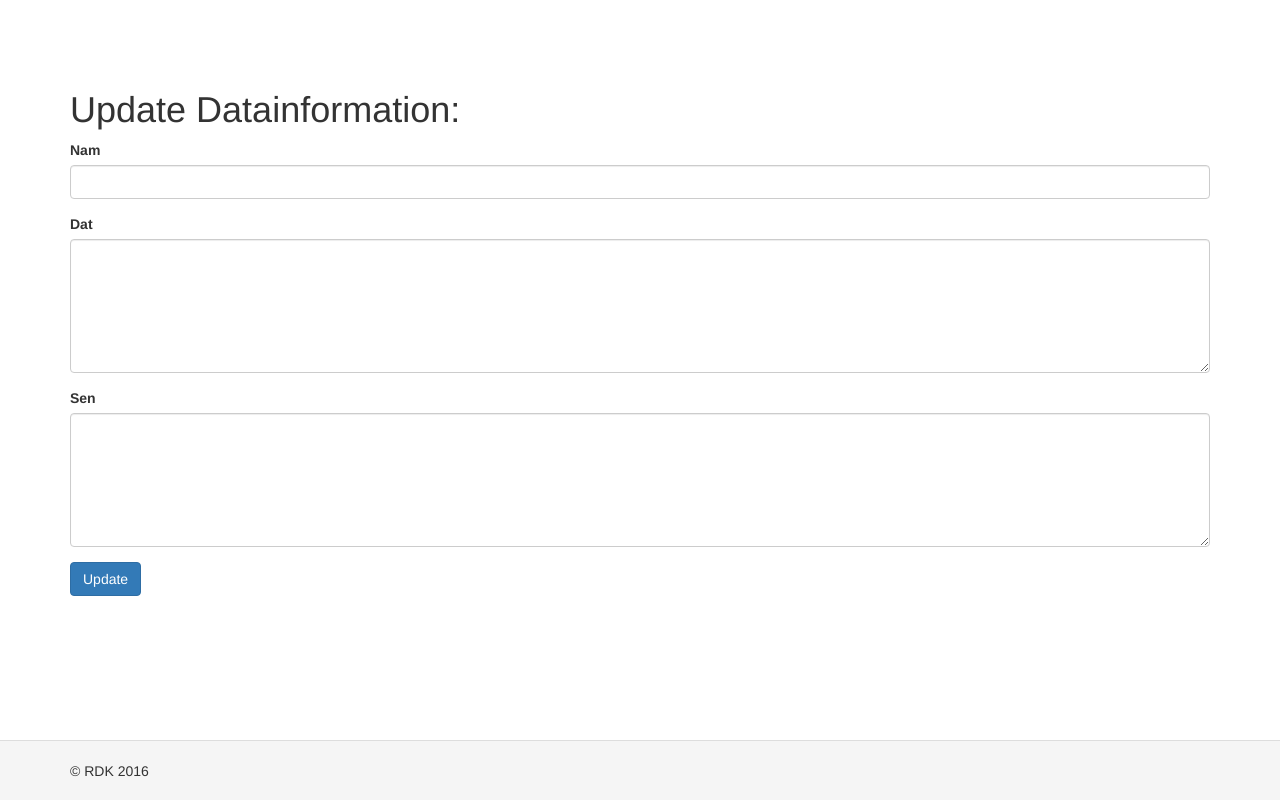
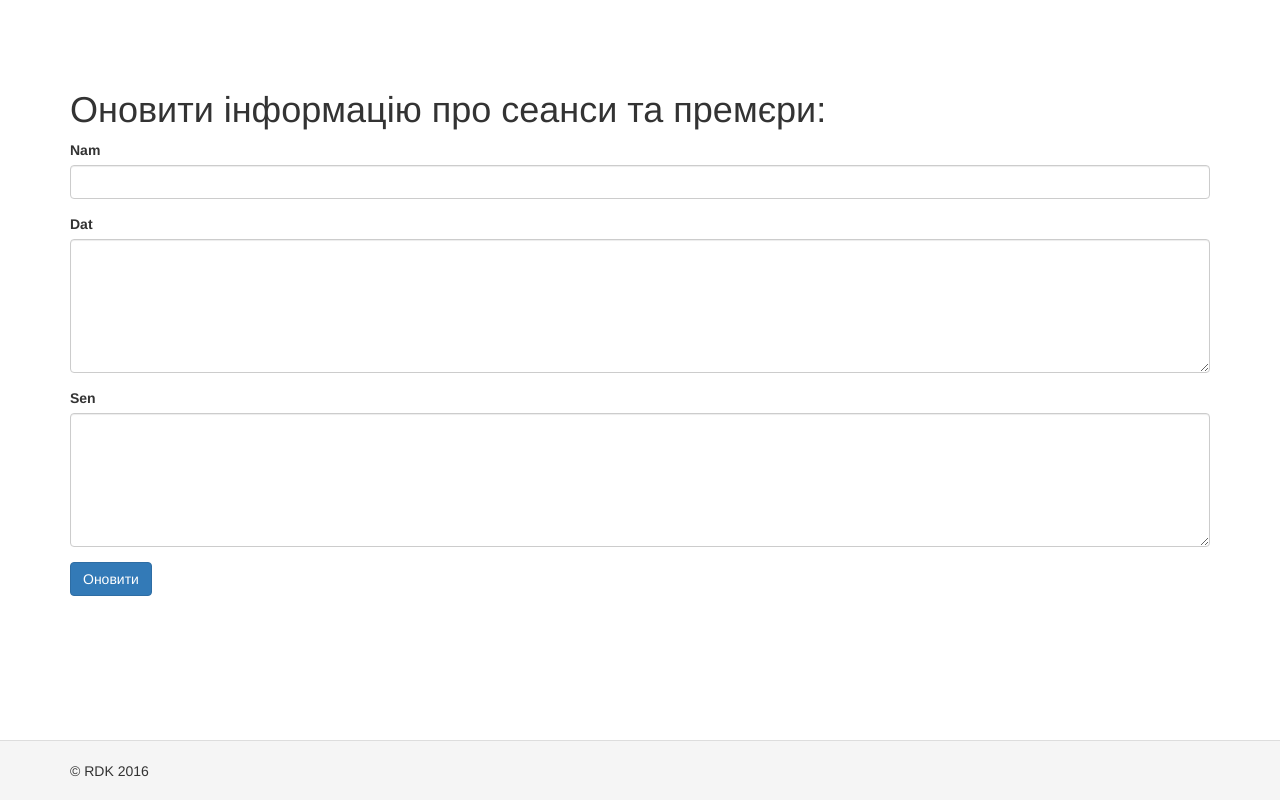
Before and after one commit to Lebowskidev/lightcinema, a Yii app: template views/datainformation/update.php in a window 1280 px wide. Run offline with PHP 8.4 and a stand-in for Yii, Linux system fonts and the light colour scheme; the template is opened without the code that fills it, so the values that code supplies are empty; form fields are guessed from the names that the template uses; some libraries are stand-ins or nearby versions.

Commit message:
Перевелено сторінку керування адміна
Signed-off-by: Lebowskidev <andriy.auditore@gmail.com>

```diff
--- a/views/datainformation/_form.php
+++ b/views/datainformation/_form.php
@@ -19,7 +19,7 @@ use yii\widgets\ActiveForm;
     <?= $form->field($model, 'sen')->textarea(['rows' => 6]) ?>
 
     <div class="form-group">
-        <?= Html::submitButton($model->isNewRecord ? 'Create' : 'Update', ['class' => $model->isNewRecord ? 'btn btn-success' : 'btn btn-primary']) ?>
+        <?= Html::submitButton($model->isNewRecord ? 'Створити' : 'Оновити', ['class' => $model->isNewRecord ? 'btn btn-success' : 'btn btn-primary']) ?>
     </div>
 
     <?php ActiveForm::end(); ?>
--- a/views/datainformation/_search.php
+++ b/views/datainformation/_search.php
@@ -24,8 +24,8 @@ use yii\widgets\ActiveForm;
     <?= $form->field($model, 'sen') ?>
 
     <div class="form-group">
-        <?= Html::submitButton('Search', ['class' => 'btn btn-primary']) ?>
-        <?= Html::resetButton('Reset', ['class' => 'btn btn-default']) ?>
+        <?= Html::submitButton('Знайти', ['class' => 'btn btn-primary']) ?>
+        <?= Html::resetButton('Заново', ['class' => 'btn btn-default']) ?>
     </div>
 
     <?php ActiveForm::end(); ?>
--- a/views/datainformation/update.php
+++ b/views/datainformation/update.php
@@ -5,7 +5,7 @@ use yii\helpers\Html;
 /* @var $this yii\web\View */
 /* @var $model app\models\Datainformation */
 
-$this->title = 'Update Datainformation: ' . $model->pi;
+$this->title = 'Оновити інформацію про сеанси та премєри: ' . $model->pi;
 $this->params['breadcrumbs'][] = ['label' => 'Datainformations', 'url' => ['index']];
 $this->params['breadcrumbs'][] = ['label' => $model->pi, 'url' => ['view', 'id' => $model->pi]];
 $this->params['breadcrumbs'][] = 'Update';
--- a/views/datainformation/view.php
+++ b/views/datainformation/view.php
@@ -15,8 +15,8 @@ $this->params['breadcrumbs'][] = $this->title;
     <h1><?= Html::encode($this->title) ?></h1>
 
     <p>
-        <?= Html::a('Update', ['update', 'id' => $model->pi], ['class' => 'btn btn-primary']) ?>
-        <?= Html::a('Delete', ['delete', 'id' => $model->pi], [
+        <?= Html::a('Оновити', ['update', 'id' => $model->pi], ['class' => 'btn btn-primary']) ?>
+        <?= Html::a('Видалити', ['delete', 'id' => $model->pi], [
             'class' => 'btn btn-danger',
             'data' => [
                 'confirm' => 'Are you sure you want to delete this item?',
```
